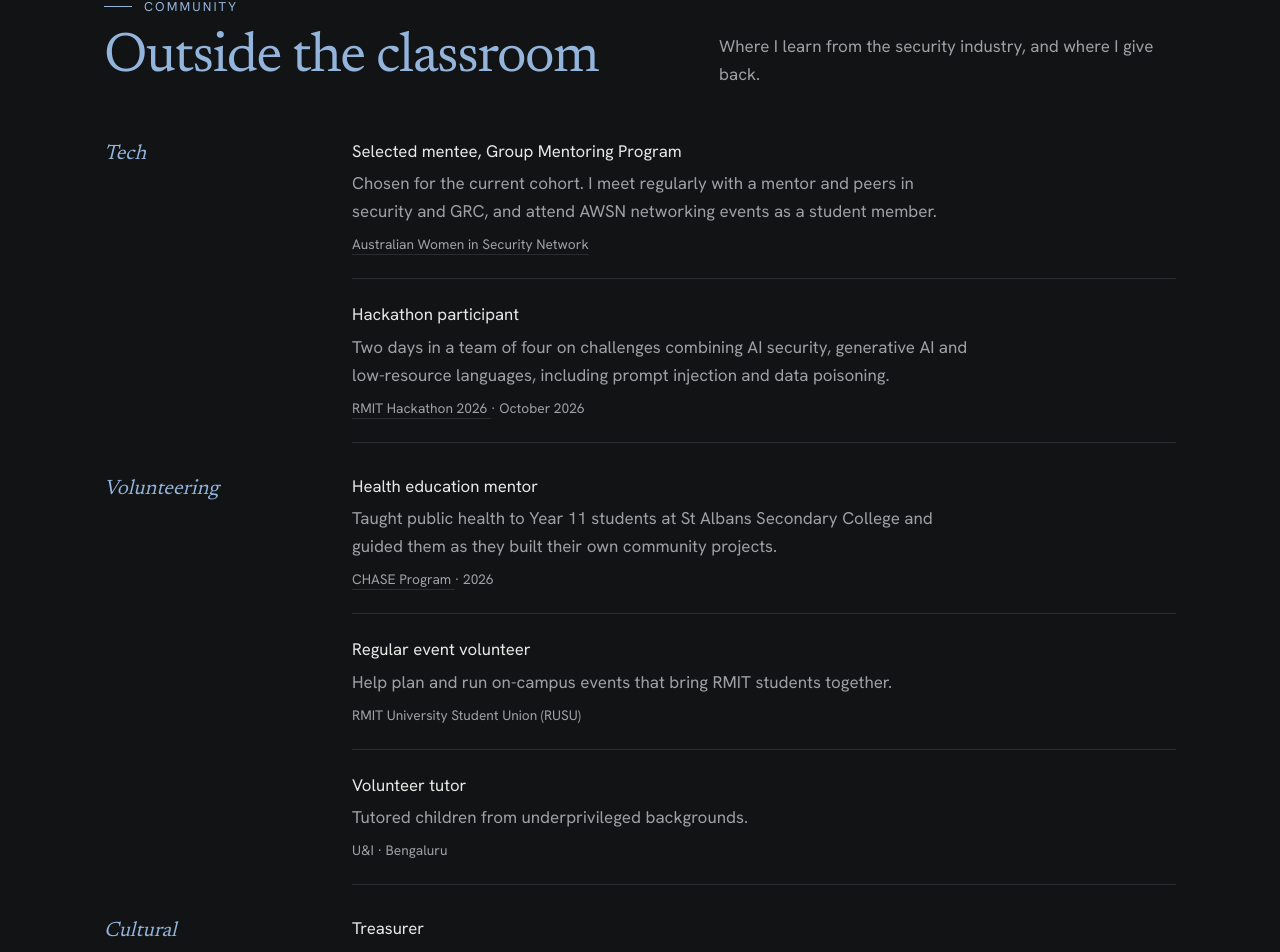
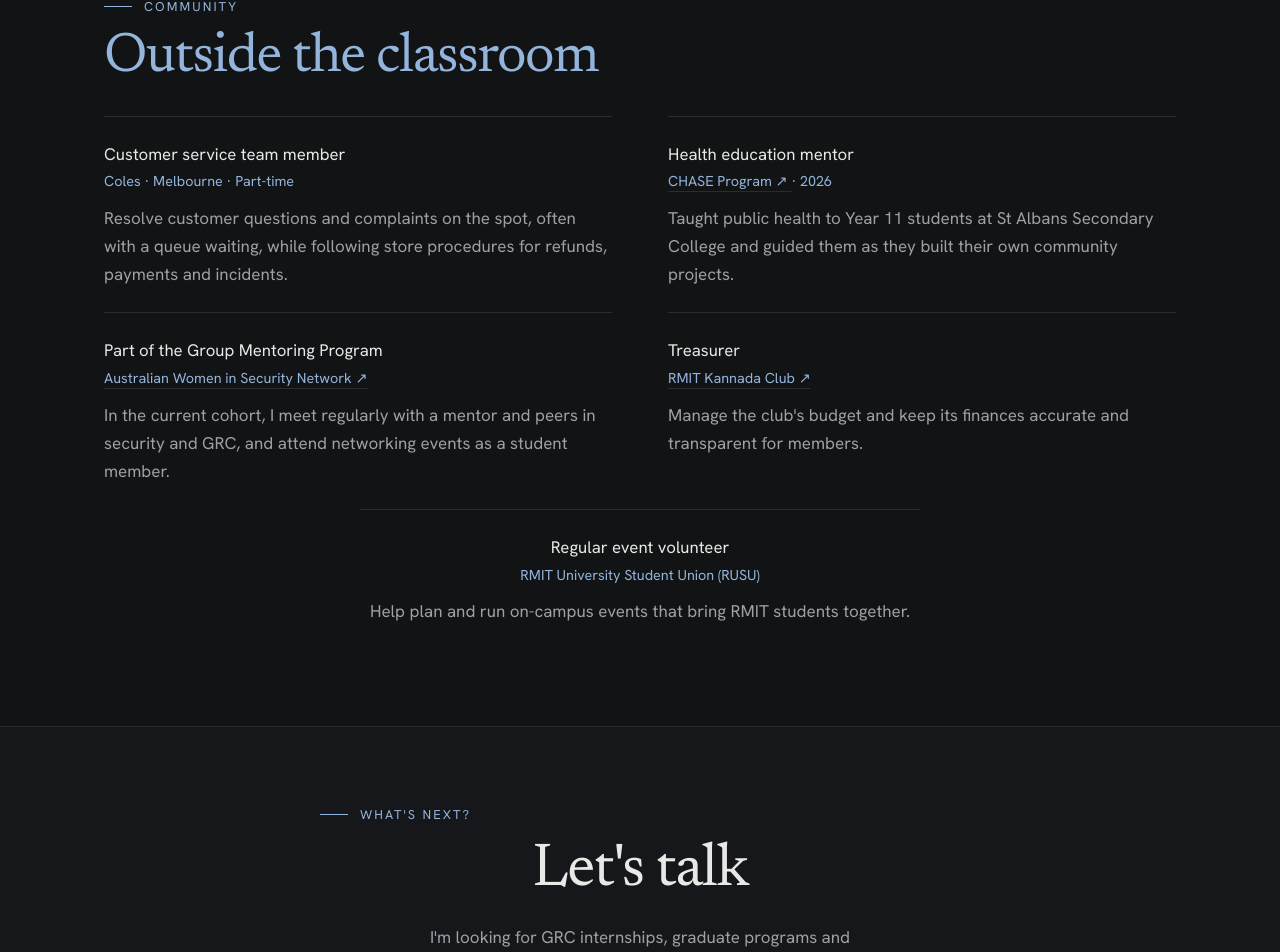
Before and after one commit to Shreya-GuruPrasad/Portfolio, a React (Vite) app: page / in a window 1280 px wide. Shown: the part 5697-6649 px from the top of the page. Built offline with nearby package versions, Linux system fonts and the light colour scheme.

Commit message:
feat(community): one flat role-first list with rusu centred

```diff
--- a/src/components/home/Community.tsx
+++ b/src/components/home/Community.tsx
@@ -1,62 +1,42 @@
-import { Fragment } from 'react'
 import { Section } from '@/components/layout/Section'
 import { SectionHeader } from '@/components/layout/SectionHeader'
 import { TextLink } from '@/components/ui/TextLink'
 import { community, communityIntro } from '@/data/community'
-import { cn, isTodo } from '@/lib/utils'
+import { cn } from '@/lib/utils'
 
 export function Community() {
   return (
     <Section id="community" labelledBy="community-title">
-      <SectionHeader
-        eyebrow="Community"
-        title={communityIntro.title}
-        titleId="community-title"
-        aside={communityIntro.text}
-      />
-      <div className="grid tab:grid-cols-[200px_minmax(0,1fr)] tab:gap-x-12 tab:gap-y-2">
-        {community.map((group, groupIndex) => {
-          const headingId = `community-${group.title.toLowerCase()}`
-          const isLast = groupIndex === community.length - 1
+      <SectionHeader eyebrow="Community" title={communityIntro.title} titleId="community-title" />
+      <ul className="grid tab:grid-cols-2 tab:gap-x-14">
+        {community.map((entry, index) => {
+          // An odd one out at the end gets its own row, centred under the two columns.
+          const loneLast = index === community.length - 1 && index % 2 === 0
           return (
-            <Fragment key={group.title}>
-              <h3
-                id={headingId}
+            <li
+              key={entry.role + entry.org.name}
               className={cn(
-                  'font-serif text-[1.3rem] text-accent italic tab:pt-[22px]',
-                  groupIndex > 0 && 'pt-9',
+                'border-t border-faint py-6',
+                loneLast &&
+                  'tab:col-span-full tab:w-[min(100%,560px)] tab:justify-self-center tab:text-center',
               )}
             >
-                {group.title}
-              </h3>
-              <ul
-                aria-labelledby={headingId}
-                className={cn(!isLast && 'tab:border-b tab:border-faint')}
-              >
-                {group.roles.map((entry) => (
-                  <li
-                    key={entry.role + entry.org.name}
-                    className="border-faint py-[22px] not-first:border-t"
-                  >
               <p className="text-[1.05rem] font-medium">{entry.role}</p>
-                    {!isTodo(entry.impact) && (
-                      <p className="mt-1 max-w-prose text-soft">{entry.impact}</p>
-                    )}
-                    <p className="mt-2 text-[0.86rem] text-soft">
+              <p className="mt-0.5 text-[0.9rem] text-accent">
                 {entry.org.url ? (
-                        <TextLink href={entry.org.url}>{entry.org.name}</TextLink>
+                  <TextLink href={entry.org.url}>
+                    {entry.org.name} <span aria-hidden="true">↗</span>
+                  </TextLink>
                 ) : (
                   entry.org.name
                 )}
                 {entry.detail && ` · ${entry.detail}`}
               </p>
+              <p className="mt-2.5 max-w-prose text-soft">{entry.impact}</p>
             </li>
-                ))}
-              </ul>
-            </Fragment>
           )
         })}
-      </div>
+      </ul>
     </Section>
   )
 }
--- a/src/data/community.ts
+++ b/src/data/community.ts
@@ -1,36 +1,17 @@
-import type { CommunityGroup } from '@/lib/types'
+import type { CommunityRole } from '@/lib/types'
 
 export const communityIntro = {
   title: 'Outside the classroom',
-  text: 'Where I learn from the security industry, and where I give back.',
 }
 
-export const community: CommunityGroup[] = [
+export const community: CommunityRole[] = [
   {
-    title: 'Tech',
-    roles: [
-      {
-        role: 'Selected mentee, Group Mentoring Program',
+    role: 'Customer service team member',
     impact:
-          'Chosen for the current cohort. I meet regularly with a mentor and peers in security and GRC, and attend AWSN networking events as a student member.',
-        org: {
-          name: 'Australian Women in Security Network',
-          url: 'https://www.awsn.org.au/Web/web/education-training/group-mentoring.aspx?hkey=31fb53e3-6657-4159-a8a5-e7e7e4a4a650',
+      'Resolve customer questions and complaints on the spot, often with a queue waiting, while following store procedures for refunds, payments and incidents.',
+    org: { name: 'Coles' },
+    detail: 'Melbourne · Part-time',
   },
-      },
-      {
-        role: 'Hackathon participant',
-        // TODO: what the team built, and the result
-        impact:
-          'Two days in a team of four on challenges combining AI security, generative AI and low-resource languages, including prompt injection and data poisoning.',
-        org: { name: 'RMIT Hackathon 2026', url: 'https://rmit-hackathon.com/' },
-        detail: 'October 2026',
-      },
-    ],
-  },
-  {
-    title: 'Volunteering',
-    roles: [
   {
     role: 'Health education mentor',
     impact:
@@ -39,39 +20,22 @@
     detail: '2026',
   },
   {
+    role: 'Part of the Group Mentoring Program',
+    impact:
+      'In the current cohort, I meet regularly with a mentor and peers in security and GRC, and attend networking events as a student member.',
+    org: {
+      name: 'Australian Women in Security Network',
+      url: 'https://www.awsn.org.au/Web/web/education-training/group-mentoring.aspx?hkey=31fb53e3-6657-4159-a8a5-e7e7e4a4a650',
+    },
+  },
+  {
+    role: 'Treasurer',
+    impact: "Manage the club's budget and keep its finances accurate and transparent for members.",
+    org: { name: 'RMIT Kannada Club', url: 'https://campus.hellorubric.com/?s=13945' },
+  },
+  {
     role: 'Regular event volunteer',
     impact: 'Help plan and run on-campus events that bring RMIT students together.',
     org: { name: 'RMIT University Student Union (RUSU)' },
   },
-      {
-        role: 'Volunteer tutor',
-        impact: 'Tutored children from underprivileged backgrounds.',
-        org: { name: 'U&I' },
-        detail: 'Bengaluru',
-      },
-    ],
-  },
-  {
-    title: 'Cultural',
-    roles: [
-      {
-        role: 'Treasurer',
-        impact:
-          "Manage the club's budget and keep its finances accurate and transparent for members.",
-        org: { name: 'RMIT Kannada Club', url: 'https://campus.hellorubric.com/?s=13945' },
-      },
-      {
-        role: 'Member',
-        impact: 'TODO: club name and role',
-        org: { name: 'RMIT student club', url: 'https://campus.hellorubric.com/?s=10709' },
-      },
-      {
-        role: 'Committee head, university festival',
-        impact:
-          'Organised more than 30 cultural events, coordinating logistics across several teams.',
-        org: { name: 'RNS Institute of Technology' },
-        detail: 'Bengaluru',
-      },
-    ],
-  },
 ]
```
Also changed, not shown: src/lib/types.ts (+1 -6 lines), 1 other file (tests, documents, lock files or other folders). Lines whose indentation alone changed are shown as unchanged.
